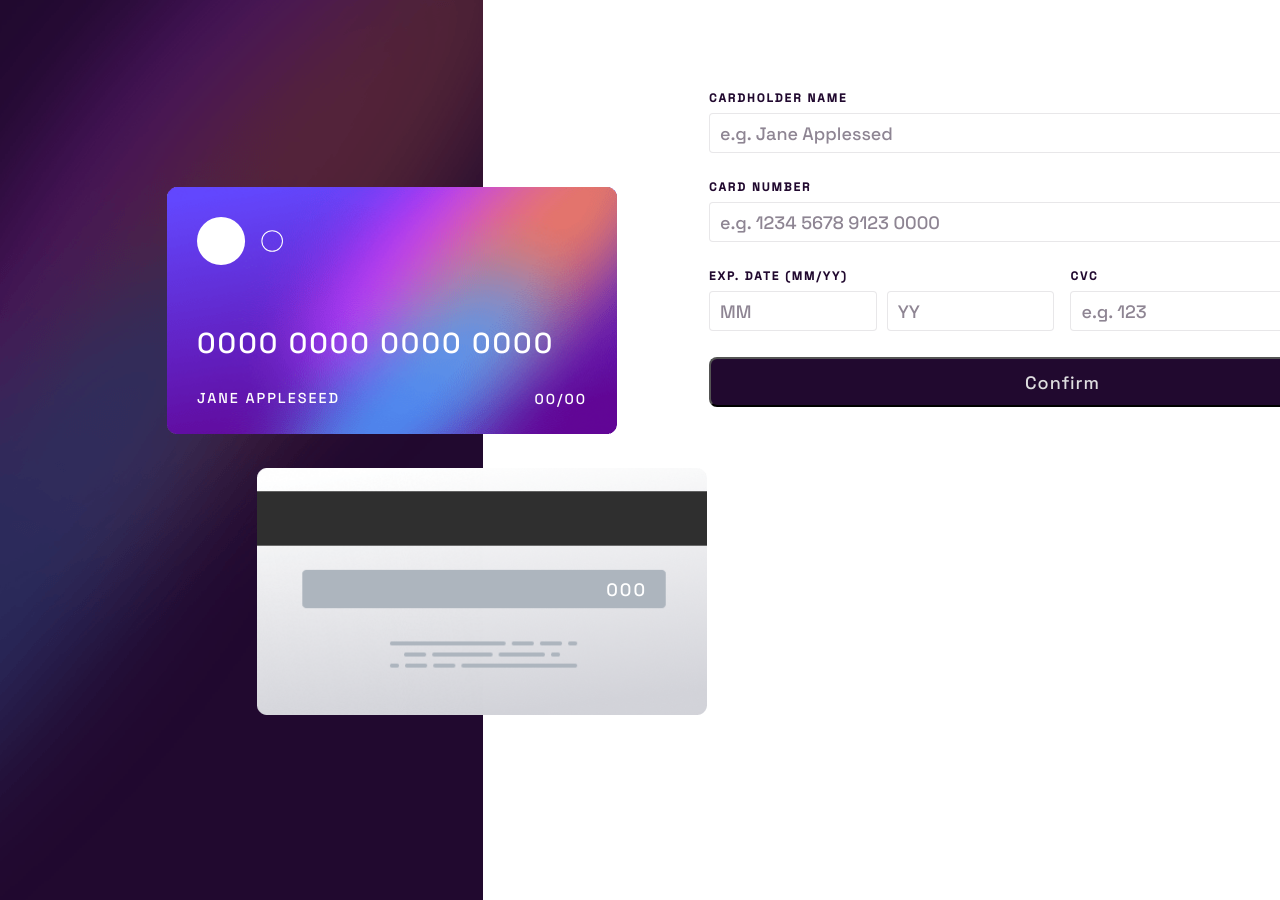
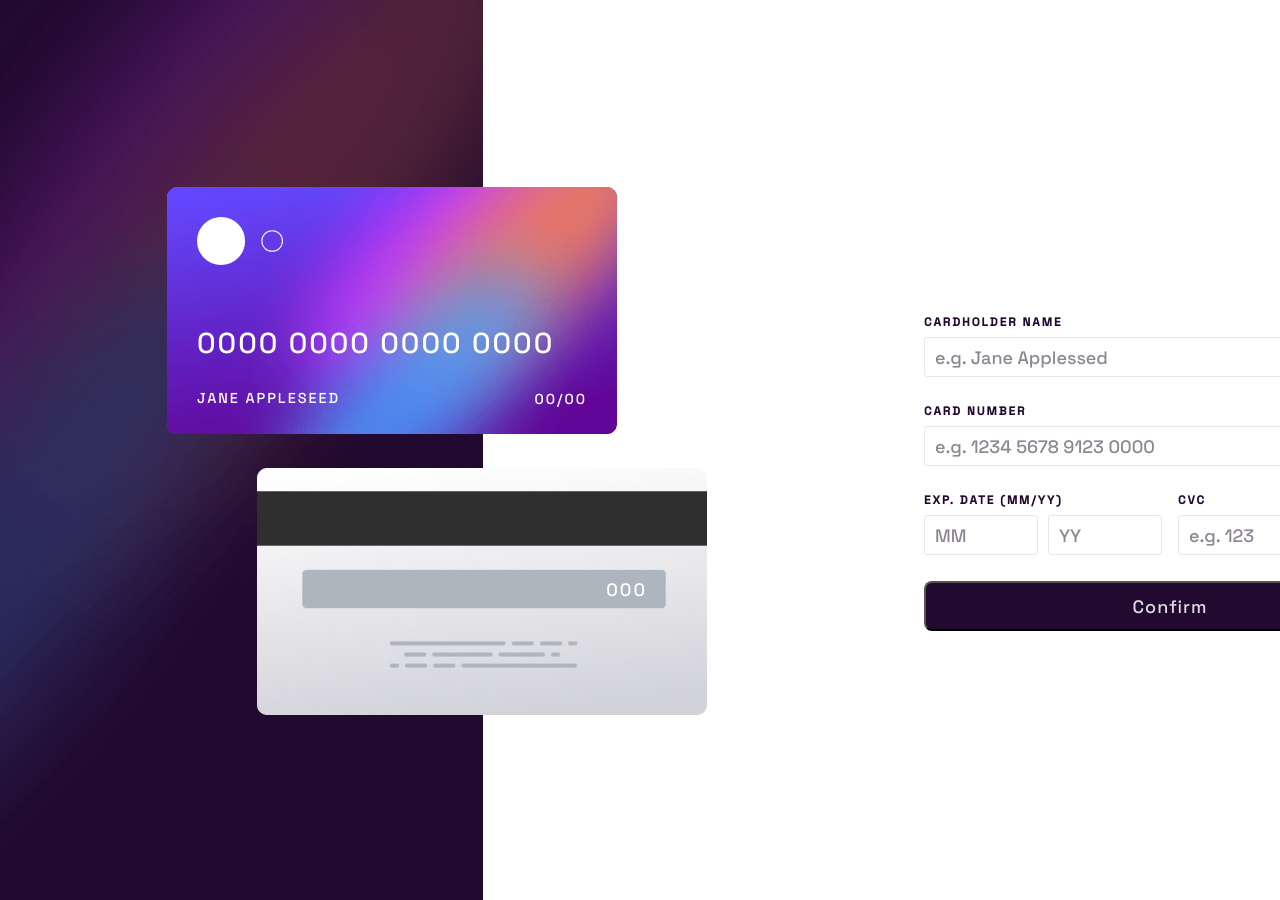
Before and after one commit to Ricuesta86/interactive-card-react, a React (Vite) app: page / in a window 1280 px wide. Shown: the top 900 px of the page. Built offline with nearby package versions, Linux system fonts and the light colour scheme.

Commit message:
Working in the styles form

```diff
--- a/src/App.scss
+++ b/src/App.scss
@@ -4,6 +4,8 @@
     width: 1440px;
     margin: auto;
     display: flex;
+    justify-content: center;
+    align-items: center;
 
     @media(max-width: 414px){
         display: initial;
--- a/src/App.tsx
+++ b/src/App.tsx
@@ -32,15 +32,18 @@ function App() {
     })
   }
 
-  const handleShow = ()=>{
+  const handleShow = () => {
     setShow(!show);
   }
 
   return (
     <div className="main">
-      <Header card={card} />
-      {show ? <Form handleChange={handleChange} handleShow={handleShow} handleInicial={handleInicial} card={card}/> : <Thanks handleShow={handleShow}/>}
-
+      <div className="main__header">
+        <Header card={card} />
+      </div>
+      <div className="main__form">
+        {show ? <Form handleChange={handleChange} handleShow={handleShow} handleInicial={handleInicial} card={card} /> : <Thanks handleShow={handleShow} />}
+      </div>
     </div>
   );
 }
```
